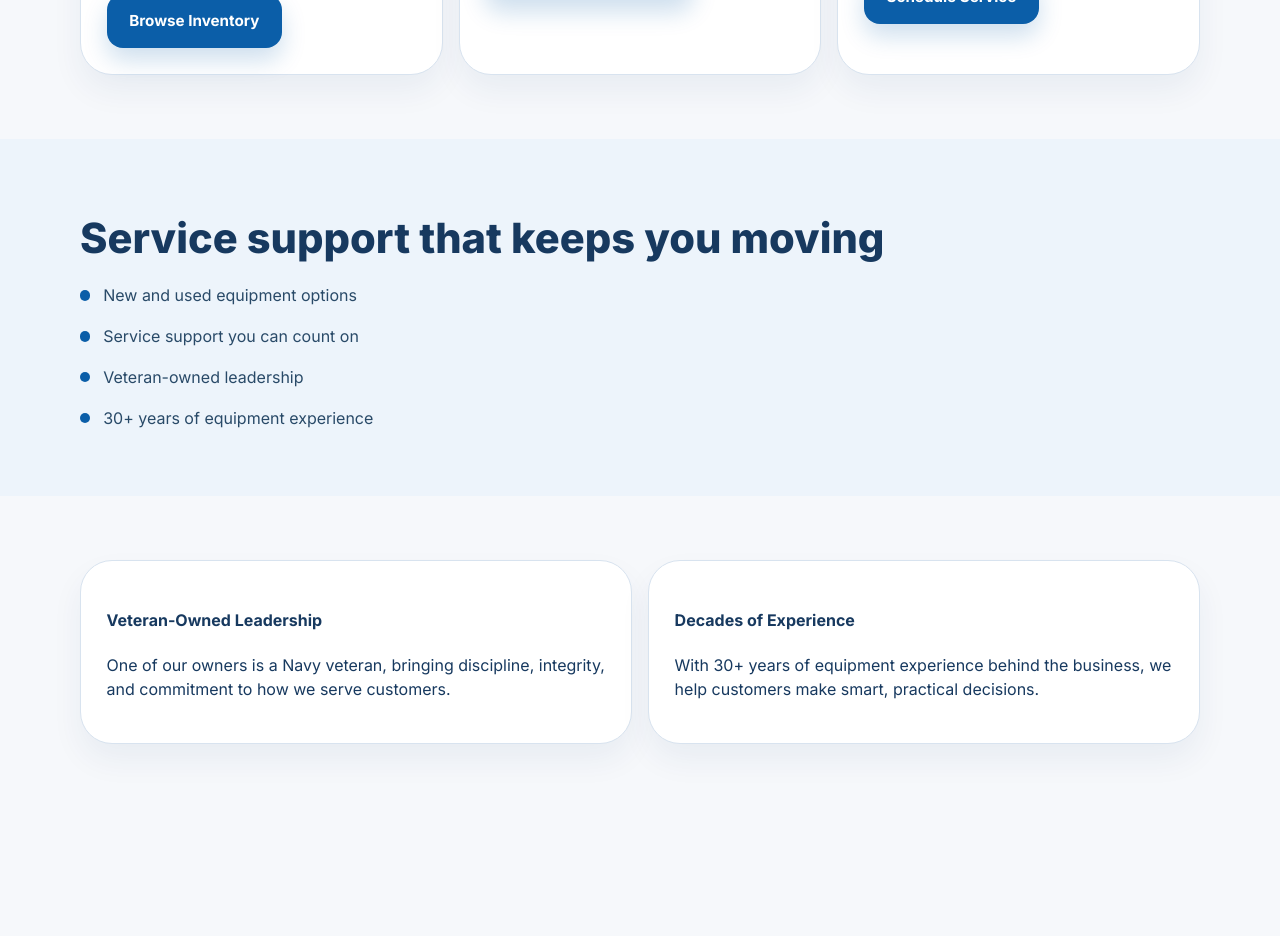
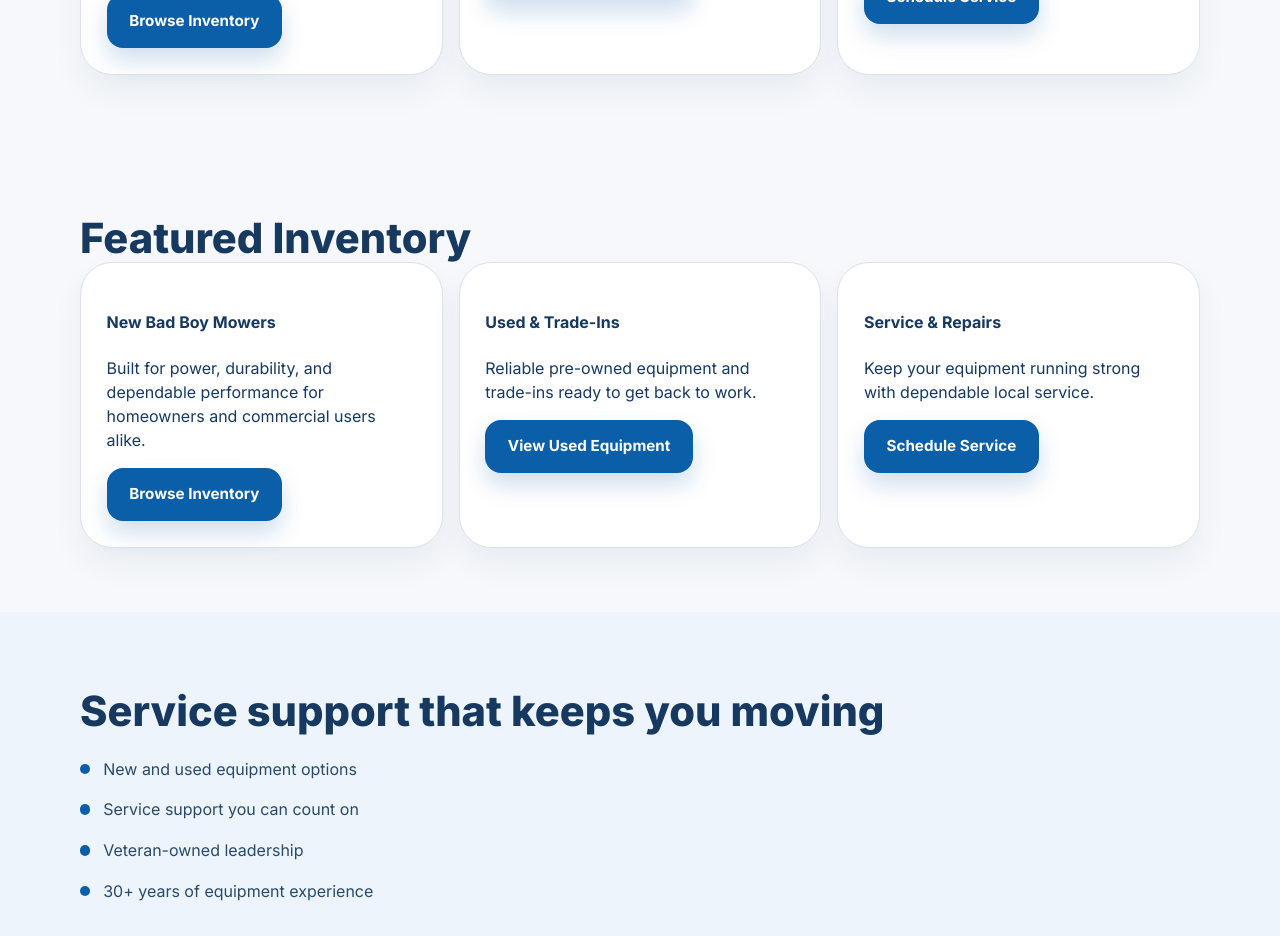
Before and after one commit to TanyaA318/intercoastal-website, a React (Vite) app: page / in a window 1280 px wide. Shown: the part 960-1896 px from the top of the page. Before the commit the page ends 1768 px from the top, so only its background shows below. Built offline with nearby package versions, Linux system fonts and the light colour scheme.

Commit message:
Update App.jsx

```diff
--- a/src/App.jsx
+++ b/src/App.jsx
@@ -93,6 +93,45 @@ function HomePage() {
   </div>
 </section>
 
+      <section className="section">
+  <div className="container">
+    <h3 className="section-title">Featured Inventory</h3>
+
+    <div className="card-grid card-grid-three">
+      <div className="info-card">
+        <h4>New Bad Boy Mowers</h4>
+        <p>
+          Built for power, durability, and dependable performance for
+          homeowners and commercial users alike.
+        </p>
+        <Link to="/inventory" className="button button-primary">
+          Browse Inventory
+        </Link>
+      </div>
+
+      <div className="info-card">
+        <h4>Used & Trade-Ins</h4>
+        <p>
+          Reliable pre-owned equipment and trade-ins ready to get back to work.
+        </p>
+        <Link to="/inventory" className="button button-primary">
+          View Used Equipment
+        </Link>
+      </div>
+
+      <div className="info-card">
+        <h4>Service & Repairs</h4>
+        <p>
+          Keep your equipment running strong with dependable local service.
+        </p>
+        <Link to="/service" className="button button-primary">
+          Schedule Service
+        </Link>
+      </div>
+    </div>
+  </div>
+</section>
+
       <section className="section section-tint">
         <div className="container split-grid">
           <div>
```
